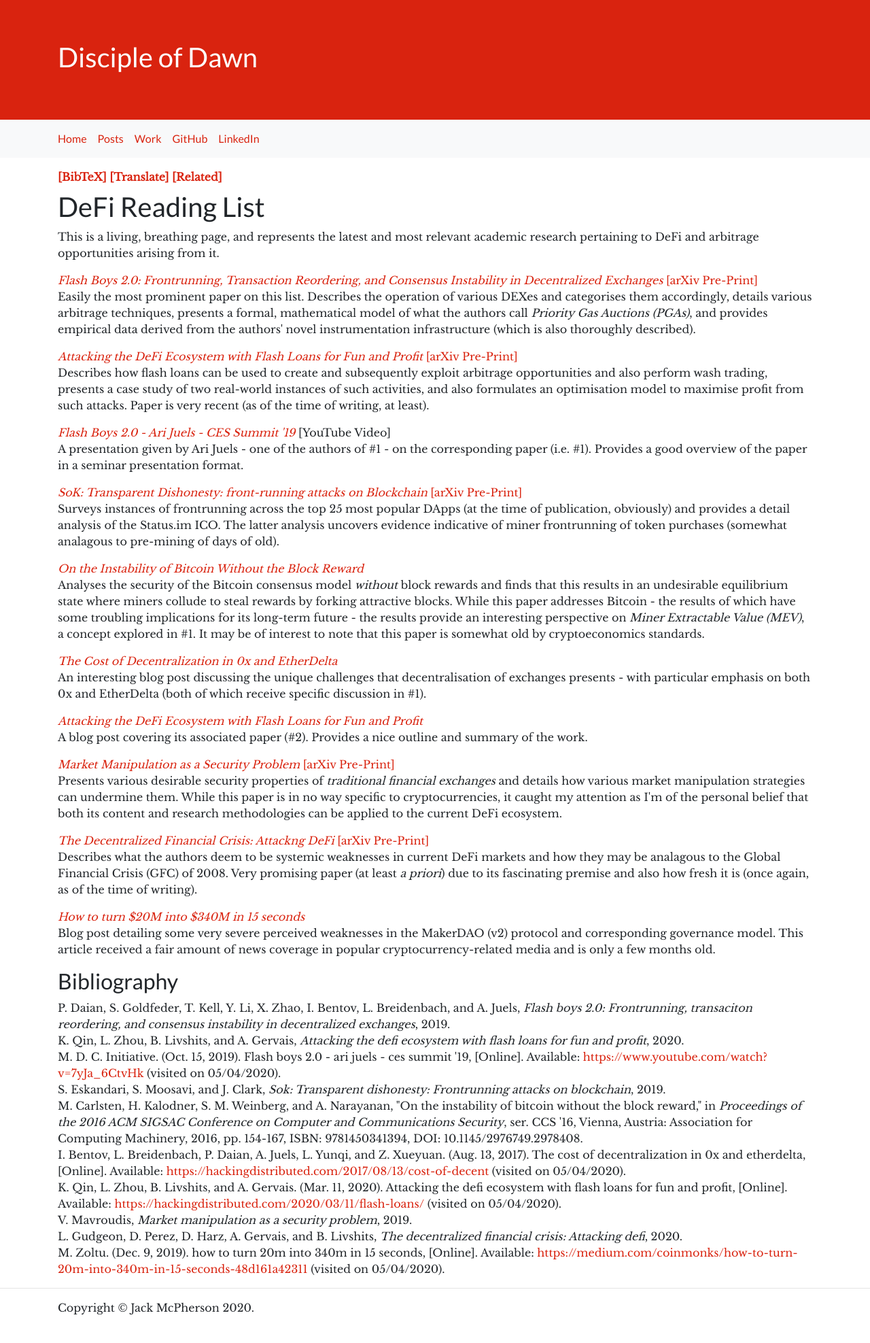
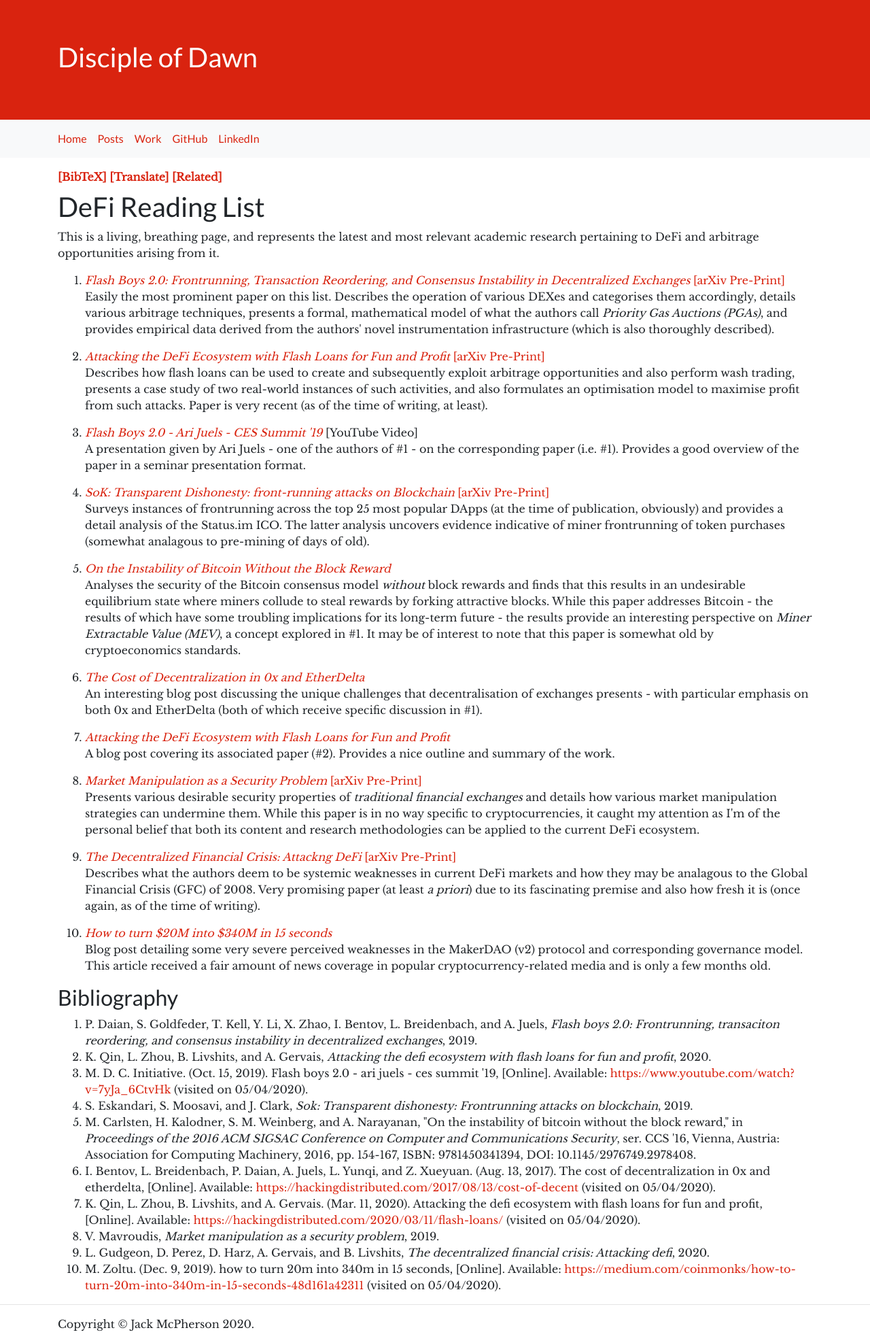
Before and after one commit to jmcph4/website, a Jekyll site: the page built from defi-reading-list.html, in a window 1280 px wide. Shown: the whole page at 68% size. Built offline with Jekyll 4.4.1, drawn with Linux system fonts in a browser that asks for light colours; before the commit the page ends 1951 px from its top, so only the background shows below that.

Commit message:
Undo list styling changes
This commit undoes the previous list styling changes.

```diff
--- a/assets/css/main.css
+++ b/assets/css/main.css
@@ -21,12 +21,6 @@ header {
 
 body h1, h2, h3, h4, h5, h6, .nav-item {
     font-family: 'Lato', sans-serif !important;
-}
-
-ol, ul {
-  list-style: none;
-  margin: 0;
-  padding: 0;
 }
 
 body {
```
